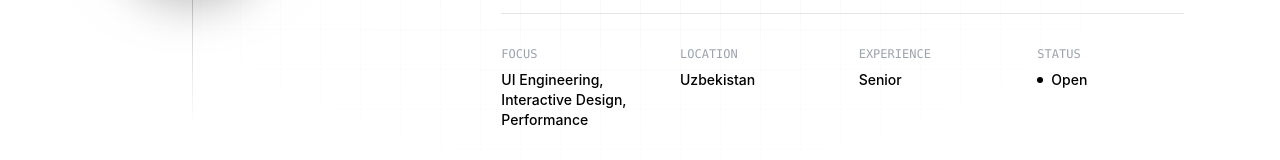
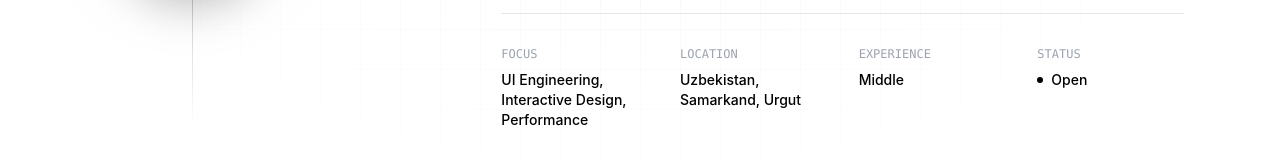
Before and after one commit to musao2/portfolio2026, a React (Vite) app: page / in a window 1280 px wide. Shown: the part 1371-1531 px from the top of the page. Built offline with nearby package versions, Linux system fonts and the light colour scheme.

Commit message:
Yagnilanish kiritildi

```diff
--- a/src/locales/translations.js
+++ b/src/locales/translations.js
@@ -8,7 +8,7 @@ export const translations = {
       contact: "Contact"
     },
     hero: {
-      location: "Based in Uzbekistan • 2026",
+      location: "Based in Uzbekistan, Samarkand, Urgut • 2026",
       name: "Muhammadsodiq",
       role: "Frontend Developer",
       description: "I build digital experiences that turn ideas into interfaces. Specialized in crafting premium, interactive, and functional web applications.",
@@ -25,9 +25,9 @@ export const translations = {
         focus: "Focus",
         focusValue: "UI Engineering, Interactive Design, Performance",
         location: "Location",
-        locationValue: "Uzbekistan",
+        locationValue: "Uzbekistan, Samarkand, Urgut",
         experience: "Experience",
-        experienceValue: "Senior",
+        experienceValue: "Middle",
         status: "Status",
         statusValue: "Open"
       }
@@ -135,7 +135,7 @@ export const translations = {
       contact: "Aloqa"
     },
     hero: {
-      location: "O'zbekistonda joylashgan • 2026",
+      location: "O'zbekiston, Samarqand, Urgutda joylashgan • 2026",
       name: "Muhammadsodiq",
       role: "Frontend Dasturchi",
       description: "G'oyalarni interfeyslarga aylantiruvchi raqamli tajribalar yarataman. Premium, interaktiv va mukammal ishlovchi veb ilovalar tuzishga ixtisoslashganman.",
@@ -152,9 +152,9 @@ export const translations = {
         focus: "Yo'nalish",
         focusValue: "UI Muhandislik, Interaktiv Dizayn, Tezlik",
         location: "Manzil",
-        locationValue: "O'zbekiston",
+        locationValue: "O'zbekiston, Samarqand, Urgut",
         experience: "Tajriba",
-        experienceValue: "Senior",
+        experienceValue: "Middle",
         status: "Holat",
         statusValue: "Ochiq"
       }
```
